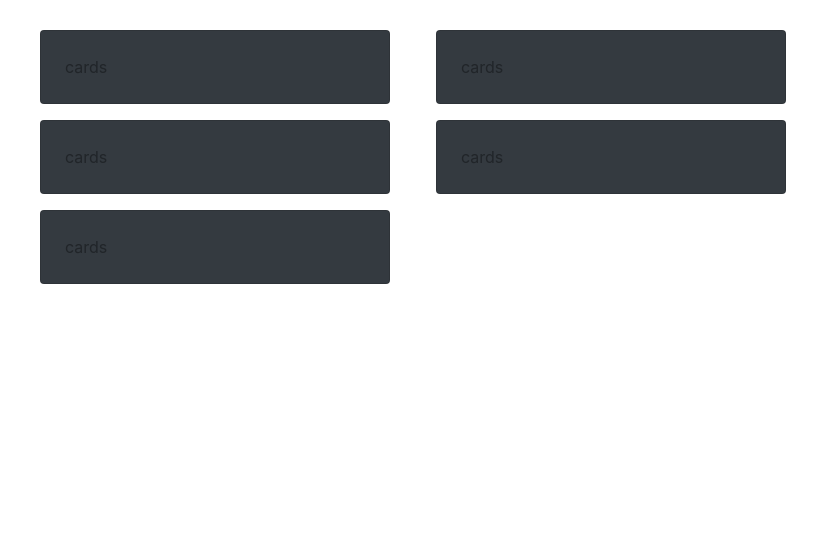
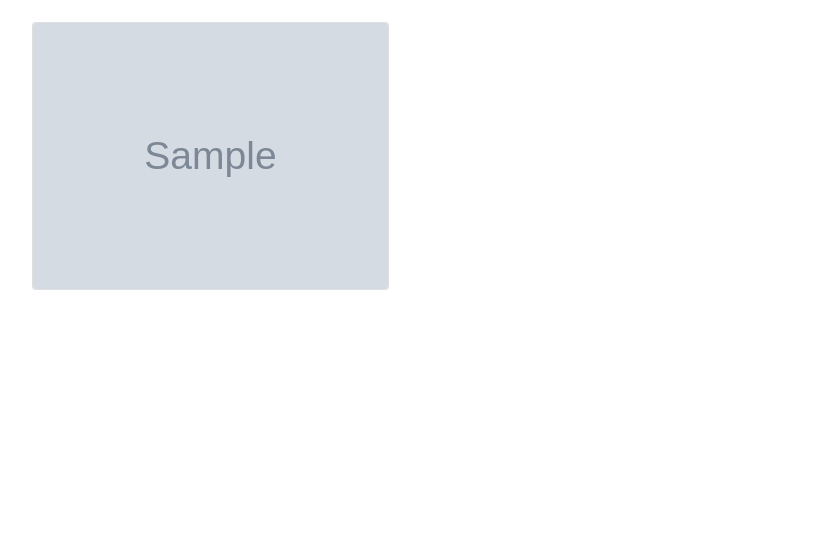
Before and after one commit to JeremiahNgige/gallery, a Django app: template gallery/templates/home.html in a window 1280 px wide. Shown: the part 926-1468 px from the top of the page, without its empty margins (53-870 px from the left). Run offline with Django 3.2, Linux system fonts and the light colour scheme; the template is opened without the code that fills it: most values are stand-ins (such as "Sample title", 1, 10 or a date in 2020); grey boxes marked "Sample" are stand-in pictures; some libraries are stand-ins or nearby versions.

Commit message:
image upload as admin

```diff
--- a/gallery/templates/home.html
+++ b/gallery/templates/home.html
@@ -36,32 +36,43 @@
         </div>
     </div>
     <div class="container">
-        <div class="row">
-            <div class="col-md-4 m-2 ">
-                <div class="card p-4 bg-dark">
-                    cards
+        <div class="card-columns">
+            {% for image in images %}
+            <div class="card" data-toggle="modal" data-target="#q{{image.id}}">
+                <img src="{{image.image.url}}" alt="{{image.image_name}}" class="card-img">
+            </div>
+
+
+            <!-- Modal -->
+            <div class="modal fade" id="q{{image.id}}" tabindex="-1" role="dialog" aria-labelledby="exampleModalCenterTitle"
+                aria-hidden="true">
+                <div class="modal-dialog modal-dialog-centered" role="document">
+                    <div class="modal-content">
+                        <div class="modal-header">
+                            <h5 class="modal-title" id="exampleModalCenterTitle">{{image.image_name}}</h5>
+                            <button type="button" class="close" data-dismiss="modal" aria-label="Close">
+                                <span aria-hidden="true">&times;</span>
+                            </button>
+                        </div>
+                        <div class="modal-body">
+                            <img class="card-img-top img-responsive" id="img{{image.id}}" src="{{image.image.url}}"
+                                width="auto" height="auto" alt="Card image cap">
+                            <p class="card-text photo "><strong>Photo description</strong> : {{image.image_description}}.
+                            </p>
+                            <p class="card-text shot"><strong>Shot in</strong> : {{image.location}}</p>
+                            <p class="card-text cate"><strong>Category</strong> : {{image.category}}</p>
+
+                        </div>
+                        <div class="modal-footer">
+                            <input id="{{image.id}}.url" class="form-control input-md responsive" type="text"
+                                value="{{image.image.url}}">
+                            <button class="btn btn-success btn-sm" onclick="copyLink('#{{image.id}}.url')">Copy</button>
+                            <button type="button" class="btn btn-danger btn-sm" data-dismiss="modal">Close</button>
+                        </div>
+                    </div>
                 </div>
             </div>
-            <div class="col-md-4 m-2 ">
-                <div class="card p-4 bg-dark">
-                    cards
-                </div>
-            </div>
-            <div class="col-md-4 m-2 ">
-                <div class="card p-4 bg-dark">
-                    cards
-                </div>
-            </div>
-            <div class="col-md-4 m-2 ">
-                <div class="card p-4 bg-dark">
-                    cards
-                </div>
-            </div>
-            <div class="col-md-4 m-2 ">
-                <div class="card p-4 bg-dark">
-                    cards
-                </div>
-            </div>
+            {% endfor %}
         </div>
     </div>
 </section>
--- a/gallery/urls.py
+++ b/gallery/urls.py
@@ -3,4 +3,5 @@ from . import views
 
 urlpatterns = [
     path('',views.home, name='home'),
+
 ]
```
Also changed, not shown: images/adams-korir-7rE7q_ahWbw-unsplash.jpg (added).
